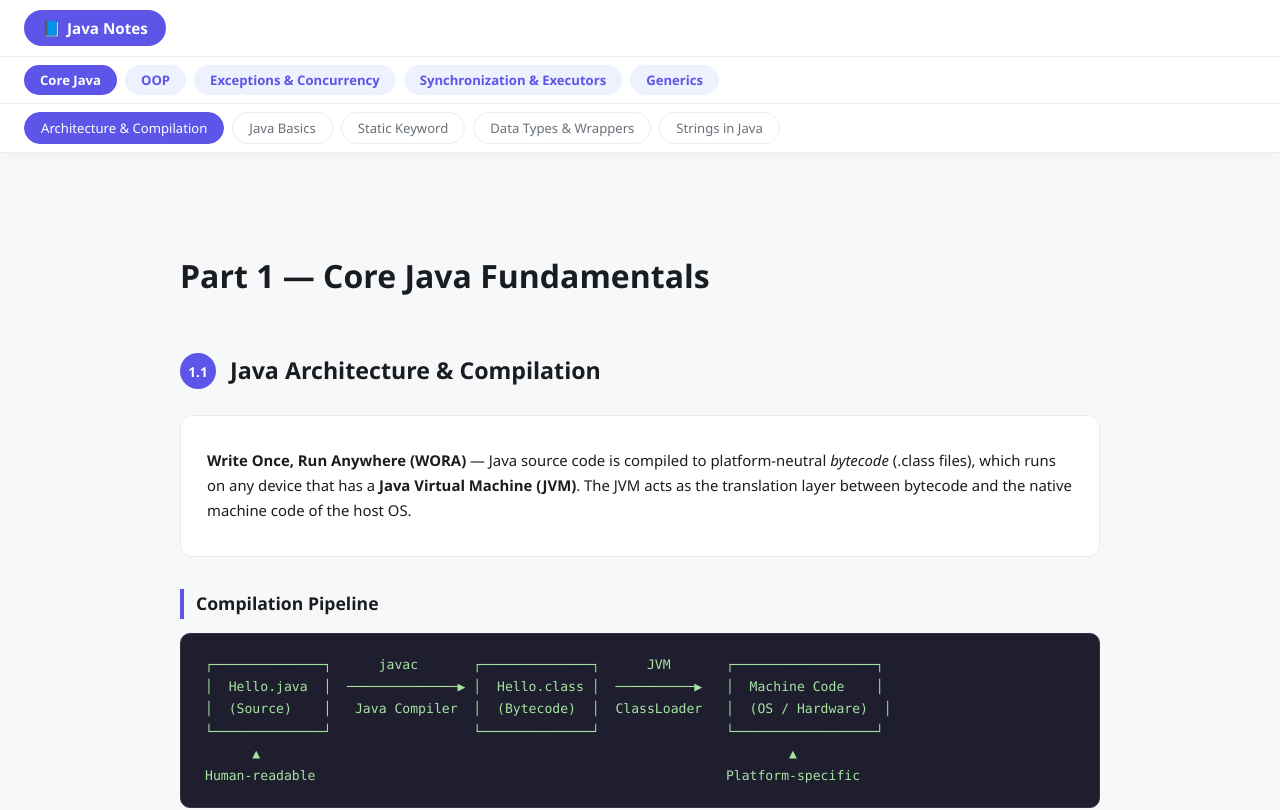
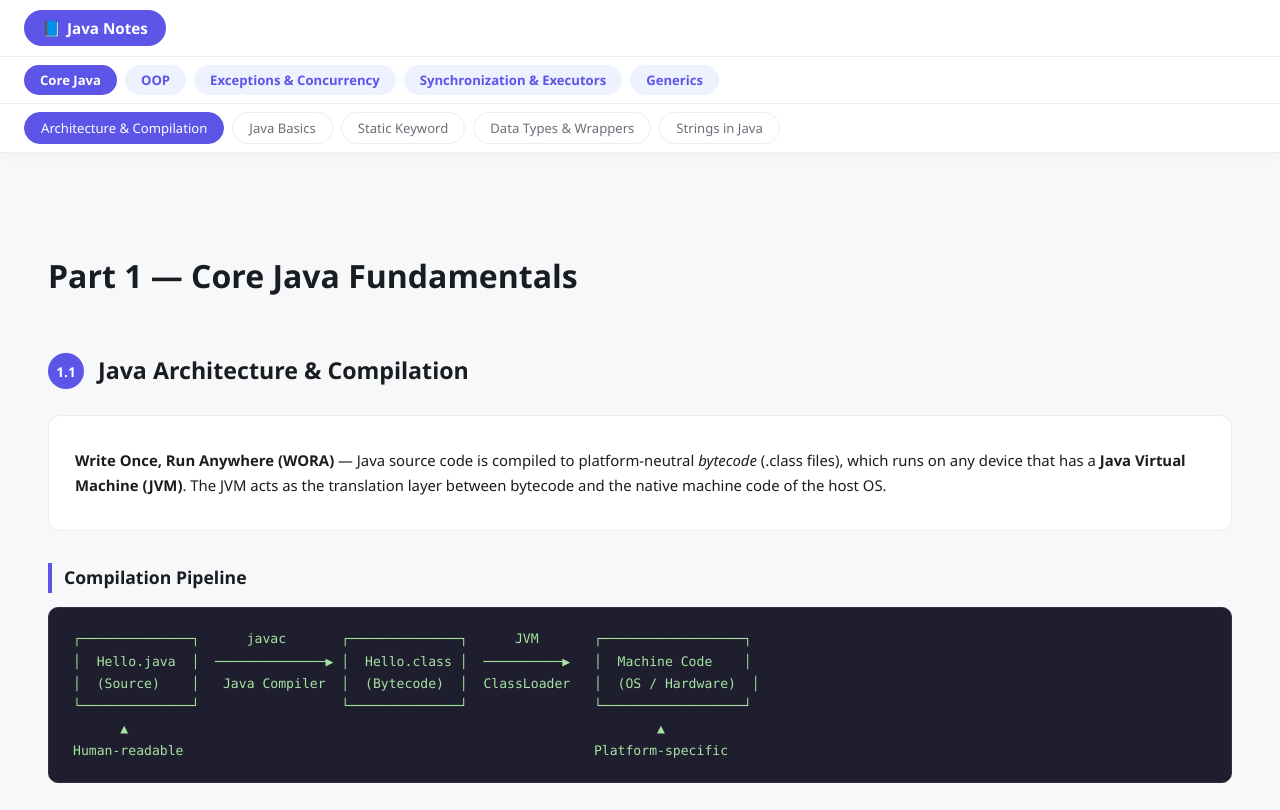
Before and after one commit to LATHWALROCK/Notes, a React (Vite) app: page / in a window 1280 px wide. Shown: the top 810 px of the page. Built offline with nearby package versions, Linux system fonts and the light colour scheme.

Commit message:
third commit

```diff
--- a/src/App.css
+++ b/src/App.css
@@ -113,7 +113,7 @@ body {
   border-color: var(--primary-accent);
 }
 
-#main { padding: 40px; max-width: 1000px; margin: 0 auto; }
+#main { padding: 40px 48px; width: 100%; }
 
 .section-header {
   display: flex;
```
